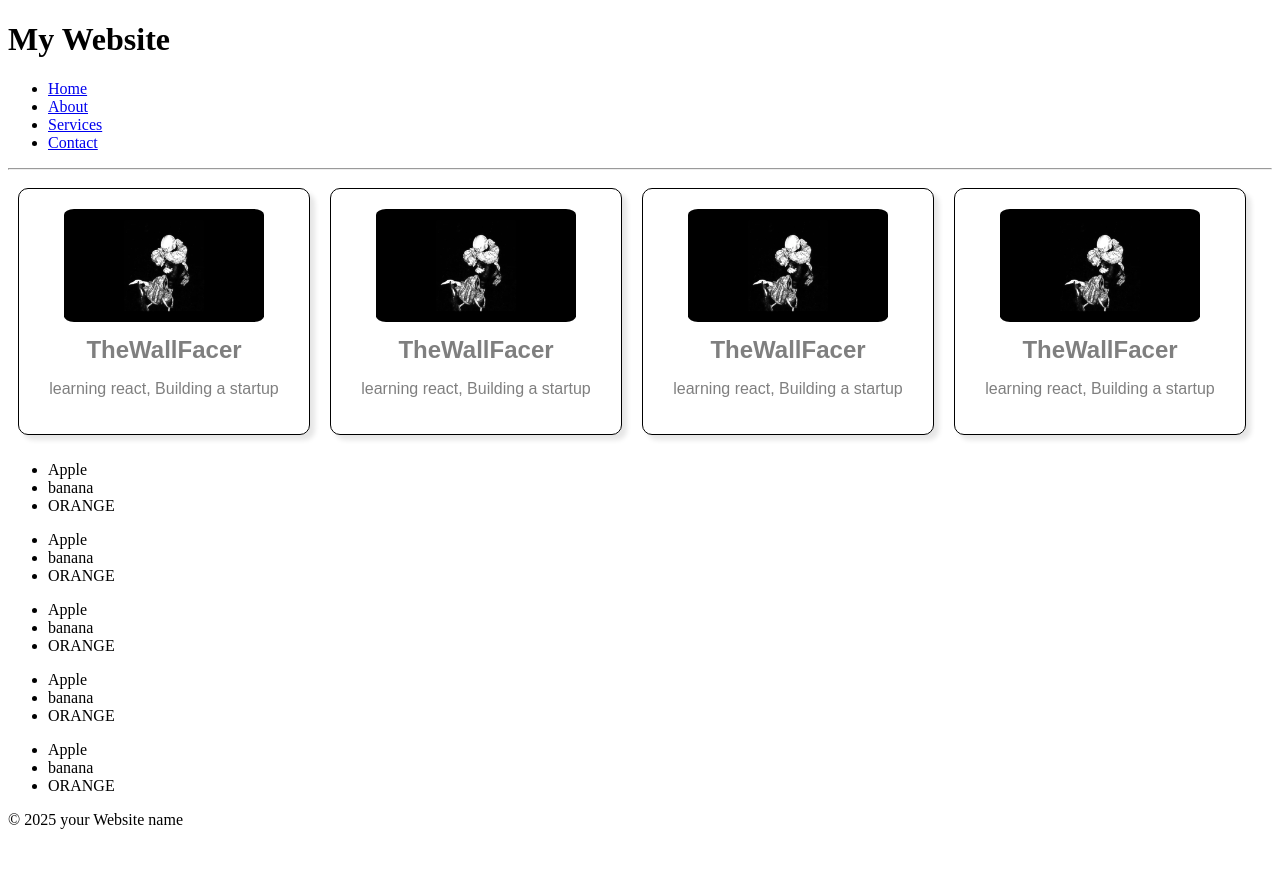
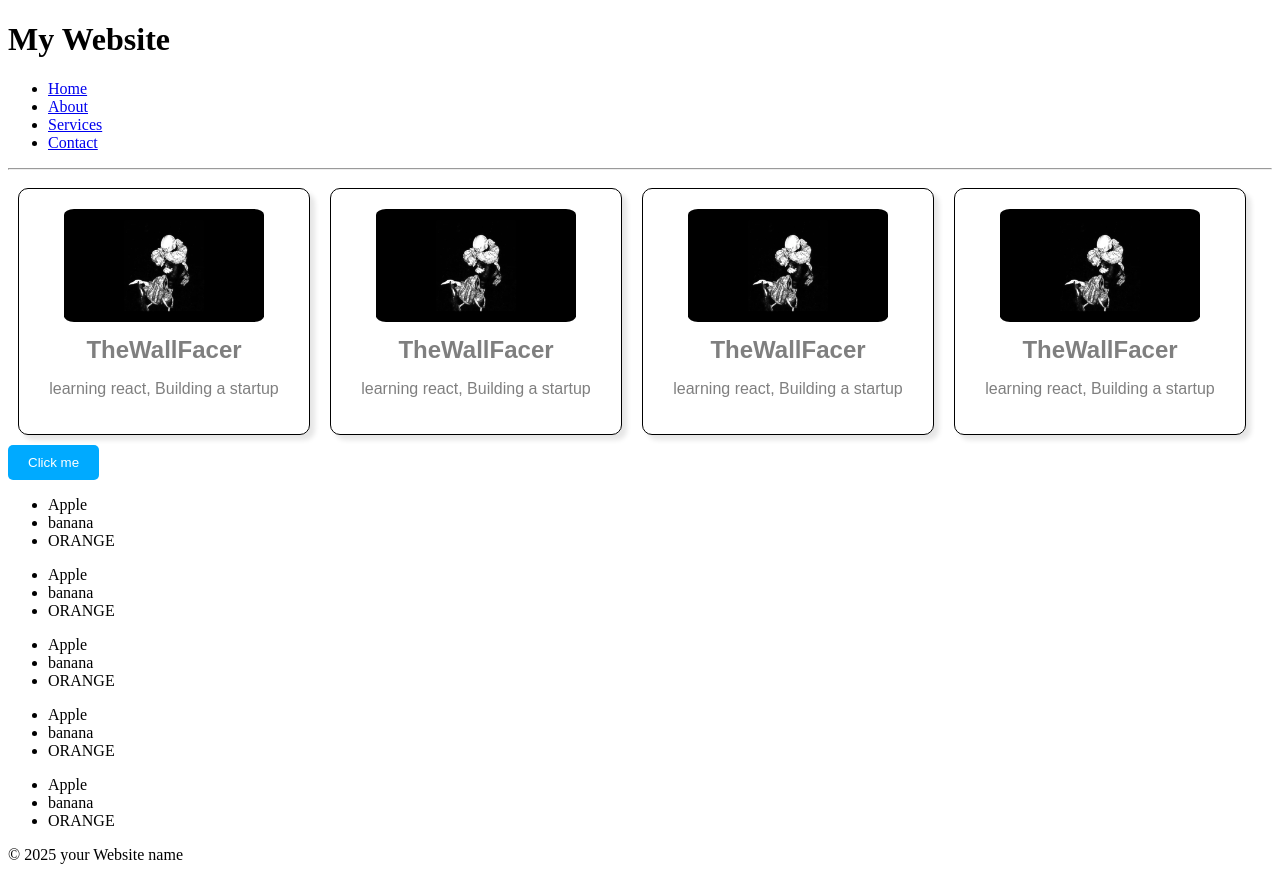
Before and after one commit to KD-kAnEsHi/Mini-Projects, a React (Vite) app in the folder React/bro_ code/biginner-guide/: page / in a window 1280 px wide. Before the commit the page ends 845 px from the top, so only its background shows below. Built offline with nearby package versions, Linux system fonts and the light colour scheme.

Commit message:
vid3 -  CSSS module, External, Inline

```diff
--- a/React/bro_ code/biginner-guide/src/App.jsx
+++ b/React/bro_ code/biginner-guide/src/App.jsx
@@ -1,8 +1,13 @@
+// Vid1
 import Header from "./vid1/Header.jsx";
 import Footer from "./vid1/Footer.jsx";
 import Food from "./vid1/Food.jsx";
-import Card from './Card.jsx'
 
+// vid2
+import Card from './vd2/Card.jsx'
+
+//vid3
+import Button from "./vid3/Button.jsx";
 
 function App() {
 
@@ -10,17 +15,22 @@ function App() {
     <>
       <Header />
 
+      <div>
         <Card />
         <Card />
         <Card />
         <Card />
+      </div>
 
+      <Button />
 
+      <div>
         <Food />
         <Food />
         <Food />
         <Food />
         <Food />
+      </div>
 
       <Footer />
     </>
--- a/React/bro_ code/biginner-guide/src/Card.jsx
+++ b/React/bro_ code/biginner-guide/src/vd2/Card.jsx
@@ -1,4 +1,4 @@
-import profilepic from './assets/profile.png'
+import profilepic from "../assets/profile.png"
 
 function Card() {
     return (
--- /dev/null
+++ b/React/bro_ code/biginner-guide/src/vid3/Button.jsx
@@ -0,0 +1,23 @@
+// import style from './Button.module.css'
+
+function Button() {
+
+    // Inline CSS Styling
+    const styles = {
+        backgroundColor:" hsl(200, 100%, 50%)",
+        color: "white",
+        padding: "10px 20px",
+        borderRadius: "5px",
+        border: "none",
+        cursor: "pointer",
+    }
+
+    // Module CSS Styling, get the CSS styling from the 'Button.modules.css'
+    // return (<button className={style.button}>Click me</button>);
+
+    // Inline CSS Styling, get the CSS from a 'const variable'
+    // great for use only a few components and with minimal styling
+    return (<button style={styles}>Click me</button>);
+}
+
+export default Button
--- /dev/null
+++ b/React/bro_ code/biginner-guide/src/vid3/Button.module.css
@@ -0,0 +1,9 @@
+/* Modules styling, great for individual compnent with a lot of styles*/
+.button {
+  background-color: hsl(200, 100%, 50%);
+  color: white;
+  padding: 10px 20px;
+  border-radius: 5px;
+  border: none;
+  cursor: pointer;
+}
```
Also changed, not shown: React/bro_ code/biginner-guide/src/index.css (+14 -0 lines). Lines whose indentation alone changed are shown as unchanged.
